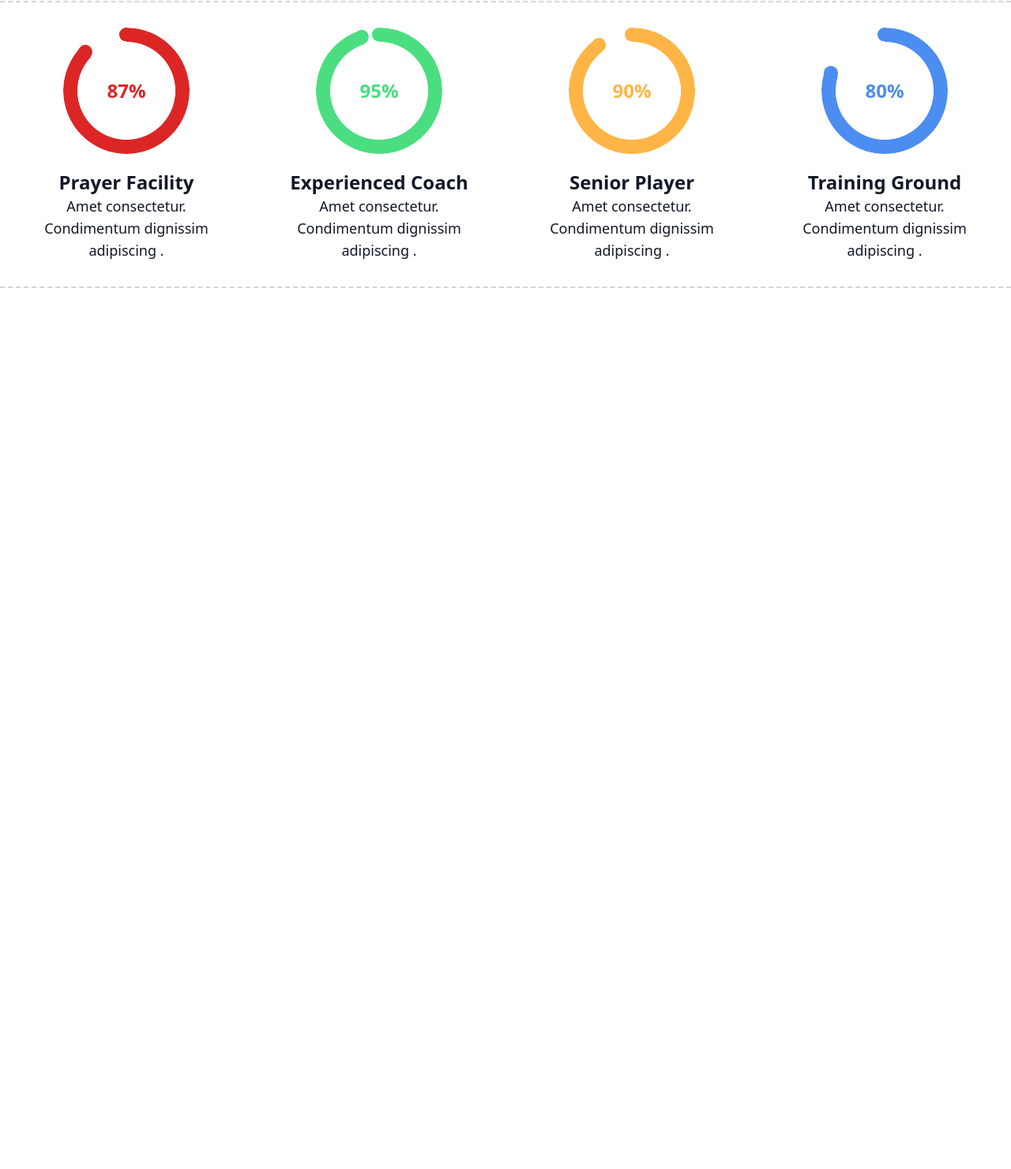
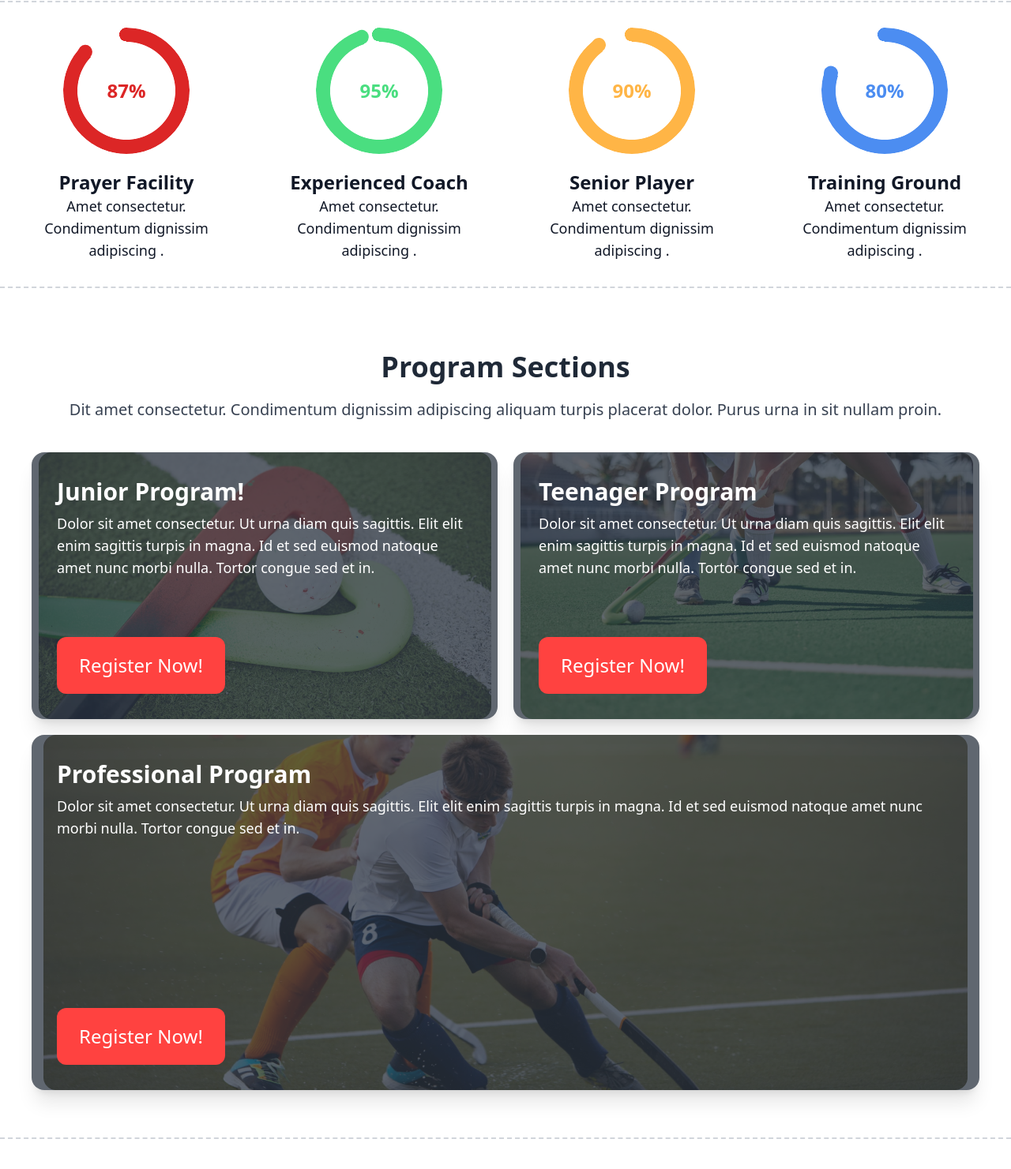
Before and after one commit to MaheAlif/B9A3, a plain HTML site: page index.html in a window 1280 px wide. Shown: the part 905-2386 px from the top of the page at 79% size. Before the commit the page ends 1310 px from the top, so only its background shows below. Drawn offline with nearby package versions, Linux system fonts and the light colour scheme.

Commit message:
Completed Programs section!

```diff
--- a/index.html
+++ b/index.html
@@ -254,6 +254,89 @@
           </div>
         </div>
       </section>
+
+      <!-- Programs section -->
+      <section class="flex flex-col my-10 p-10 border-b-2 border-dashed border-gray-300">
+        <div class="programHead flex flex-col gap-5 mb-5">
+          <h1 class="text-4xl text-center font-extrabold">Program Sections</h1>
+          <p class="text-xl text-gray-700 text-center">Dit amet consectetur. Condimentum dignissim adipiscing aliquam turpis placerat dolor. Purus urna in sit nullam proin. </p>
+        </div>
+        <div class="grid grid-cols-1 lg:grid-cols-2 gap-5 my-5">
+          <!-- First card -->
+          <div class="card grid-cols-1 w-full bg-base-100 shadow-xl image-full">
+            <figure><img src="images/2.png" alt="Shoes" /></figure>
+            <div class="card-body">
+              <h2 class="card-title text-white text-2xl lg:text-3xl text-left align-bottom justify-start">Junior Program!</h2>
+              <p class="text-white text-lg font-light justify-start">Dolor sit amet consectetur. Ut urna diam quis sagittis. Elit elit
+                enim sagittis turpis in magna. Id et sed euismod natoque amet nunc morbi nulla. Tortor congue sed et in.</p>
+              <div class="card-actions justify-start">
+                <button class="bg-primaryColor rounded-xl text-white text-2xl px-7 py-5 hover:bg-red-100 hover:text-gray-700">Register Now!</button>
+              </div>
+            </div>
+          </div>
+
+          <!-- Second card -->
+          <div class="card grid-cols-1 w-full bg-base-100 shadow-xl image-full">
+            <figure><img src="images/3.png" alt="Shoes" /></figure>
+            <div class="card-body">
+              <h2 class="card-title text-white text-2xl lg:text-3xl text-left align-bottom justify-start">Teenager Program</h2>
+              <p class="text-white text-lg font-light justify-start">Dolor sit amet consectetur. Ut urna diam quis sagittis. Elit elit
+                enim sagittis turpis in magna. Id et sed euismod natoque amet nunc morbi nulla. Tortor congue sed et in.</p>
+              <div class="card-actions justify-start">
+                <button class="bg-primaryColor rounded-xl text-white text-2xl px-7 py-5 hover:bg-red-100 hover:text-gray-700">Register Now!</button>
+              </div>
+            </div>
+          </div>
+
+          <!-- Third card taking the entire second row on larger screens -->
+          <div class="card col-span-full w-full bg-base-100 shadow-xl image-full">
+            <figure><img src="images/4.png" alt="Shoes" /></figure>
+            <div class="card-body">
+              <h2 class="card-title text-white text-2xl lg:text-3xl text-left align-bottom justify-start">Professional Program</h2>
+              <p class="text-white text-lg font-light justify-start">Dolor sit amet consectetur. Ut urna diam quis sagittis. Elit elit
+                enim sagittis turpis in magna. Id et sed euismod natoque amet nunc morbi nulla. Tortor congue sed et in.</p>
+              <div class="card-actions justify-start">
+                <button class="bg-primaryColor rounded-xl text-white text-2xl px-7 py-5 hover:bg-red-100 hover:text-gray-700">Register Now!</button>
+              </div>
+            </div>
+          </div>
+        </div>
+
+        <!-- <div class="grid grid-cols-1 lg:grid-cols-2 gap-5 my-5">
+          <div class="card grid-cols-1 w-96 bg-base-100 shadow-xl image-full">
+            <figure><img src="images/2.png" alt="Shoes" /></figure>
+            <div class="card-body">
+              <h2 class="card-title">Shoes!</h2>
+              <p>If a dog chews shoes whose shoes does he choose?</p>
+              <div class="card-actions justify-end">
+                <button class="btn btn-primary">Buy Now</button>
+              </div>
+            </div>
+          </div>
+
+          <div class="card grid-cols-1 w-96 bg-base-100 shadow-xl image-full">
+            <figure><img src="images/3.png" alt="Shoes" /></figure>
+            <div class="card-body">
+              <h2 class="card-title">Shoes!</h2>
+              <p>If a dog chews shoes whose shoes does he choose?</p>
+              <div class="card-actions justify-end">
+                <button class="btn btn-primary">Buy Now</button>
+              </div>
+            </div>
+          </div>
+
+          <div class="card grid-flow-col w-96 bg-base-100 shadow-xl image-full">
+            <figure><img src="images/4.png" alt="Shoes" /></figure>
+            <div class="card-body">
+              <h2 class="card-title">Shoes!</h2>
+              <p>If a dog chews shoes whose shoes does he choose?</p>
+              <div class="card-actions justify-end">
+                <button class="btn btn-primary">Buy Now</button>
+              </div>
+            </div>
+          </div>
+        </div> -->
+      </section>
     </main>
   </body>
 </html>
```
Also changed, not shown: 1 other file.
